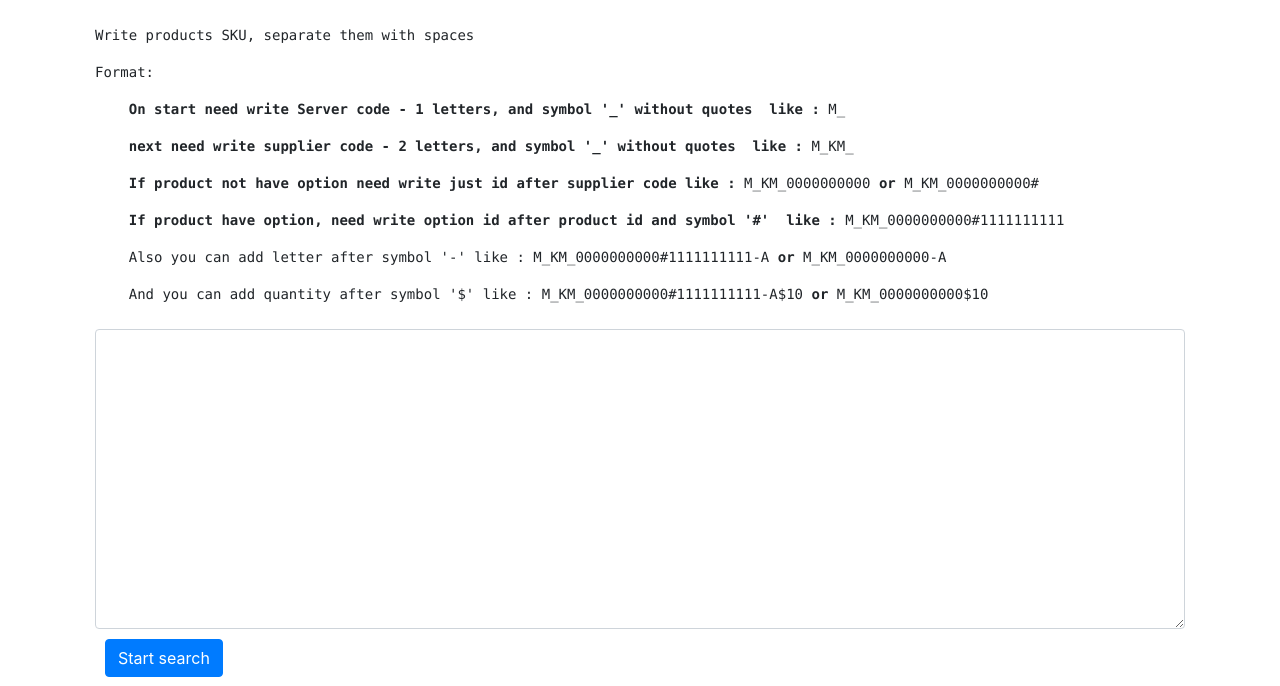
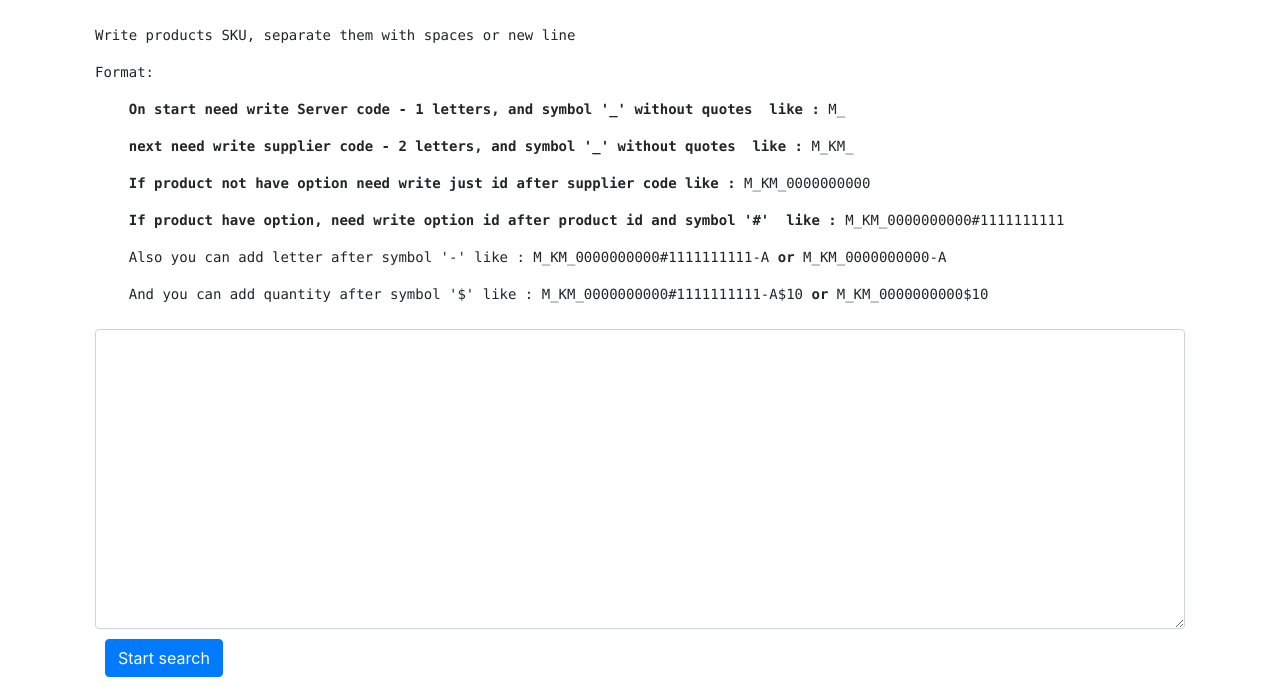
Before and after one commit to DeadCorp/ginkgo_django_test_app, a Django app: page /task/add_task in a window 1280 px wide. Shown: the part 56-742 px from the top of the page. Run offline with Django 3.2, Linux system fonts and the light colour scheme; a user stored in the database is signed in; data comes from the database, SQL or seed files in the repository; parts of the project's set-up code (start-up, migrations or seed data) failed here and were passed over; some libraries are stand-ins or nearby versions.

Commit message:
small comment and fix

```diff
--- a/task/models.py
+++ b/task/models.py
@@ -16,8 +16,9 @@ class Task(models.Model):
 
     def save(self):
         data = set(self.data.split())
-        sorted_sku = sort_sku_by_suppliers(parse_data(data))
+        sorted_sku = sort_sku_by_suppliers(parse_data(data))  # parse sku and sort
         self.data = json.dumps(sorted_sku)
+        self.description = 'In progress...'
         super(Task, self).save()
 
         for supplier_code in sorted_sku:
@@ -32,19 +33,13 @@ class Task(models.Model):
 def run_spider(task_instance, supplier):
     path_to_spiders = str(Path(__file__).parent) + '/scrapers/scrapers/spiders/'
     subprocess.Popen(["scrapy", "crawl", supplier.lower(), '-a', f'task_id={task_instance.id}'], cwd=path_to_spiders)
-    Task.objects.filter(user_id=task_instance.user_id, id=task_instance.id).update(description='In progress...')
 
 
 def parse_data(data):
+    # return list of parsed sku
     return [parse_sku(sku) for sku in data]
 
 
-# def sort_sku_by_suppliers(list_data):
-#     result_dict = {}
-#     for supplier_code in SupplierCodes.SUPPLIERS:
-#         result_dict[supplier_code] = [item for item in list_data if item['supplier'] == supplier_code]
-#
-#     return result_dict
 def sort_sku_by_suppliers(list_data):
     return {supplier_code: [item for item in list_data if item['supplier'] == supplier_code] for supplier_code in
             SupplierCodes.SUPPLIERS}
--- a/task/scrapers/scrapers/items.py
+++ b/task/scrapers/scrapers/items.py
@@ -12,6 +12,7 @@ from product.models import Product
 
 class ProductItem(DjangoItem):
     django_model = Product
+    # create temp fields, using it only for scrape
     market = scrapy.Field()
     letter = scrapy.Field()
     quantity = scrapy.Field()
--- a/task/templates/task/add_task.html
+++ b/task/templates/task/add_task.html
@@ -7,11 +7,11 @@
         {% csrf_token %}
         <input type="hidden" name="user_id" value="{{ request.user.id }}">
         <label for="sku">
-            <pre>Write products SKU, separate them with spaces</pre>
+            <pre>Write products SKU, separate them with spaces or new line</pre>
             <pre>Format:</pre>
             <pre><b>    On start need write Server code - 1 letters, and symbol '_' without quotes  like :</b> M_ </pre>
             <pre><b>    next need write supplier code - 2 letters, and symbol '_' without quotes  like :</b> M_KM_ </pre>
-            <pre><b>    If product not have option need write just id after supplier code like :</b> M_KM_0000000000 <b>or</b> M_KM_0000000000#</pre>
+            <pre><b>    If product not have option need write just id after supplier code like :</b> M_KM_0000000000</pre>
             <pre><b>    If product have option, need write option id after product id and symbol '#'  like :</b> M_KM_0000000000#1111111111 </pre>
             <pre>    Also you can add letter after symbol '-' like : M_KM_0000000000#1111111111-A <b>or</b> M_KM_0000000000-A</pre>
             <pre>    And you can add quantity after symbol '$' like : M_KM_0000000000#1111111111-A$10 <b>or</b> M_KM_0000000000$10</pre>
--- a/task/views.py
+++ b/task/views.py
@@ -9,6 +9,7 @@ from task.models import Task
 
 @login_required()
 def refresh_product_data(request, sku):
+    # create new task with 1 sku for update product data
     obj = Task(user_id=request.user, data=sku)
     obj.save()
     return HttpResponseRedirect(request.META.get('HTTP_REFERER') + '#' + sku)
```
